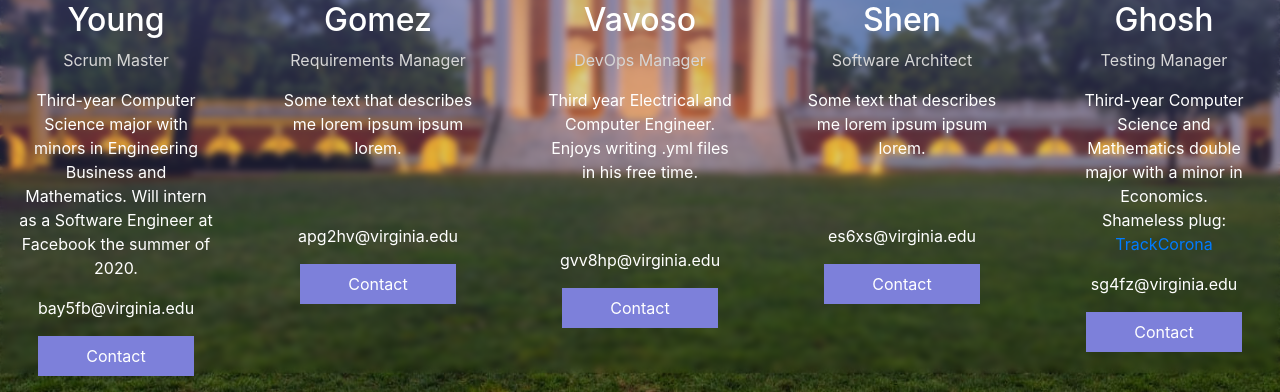
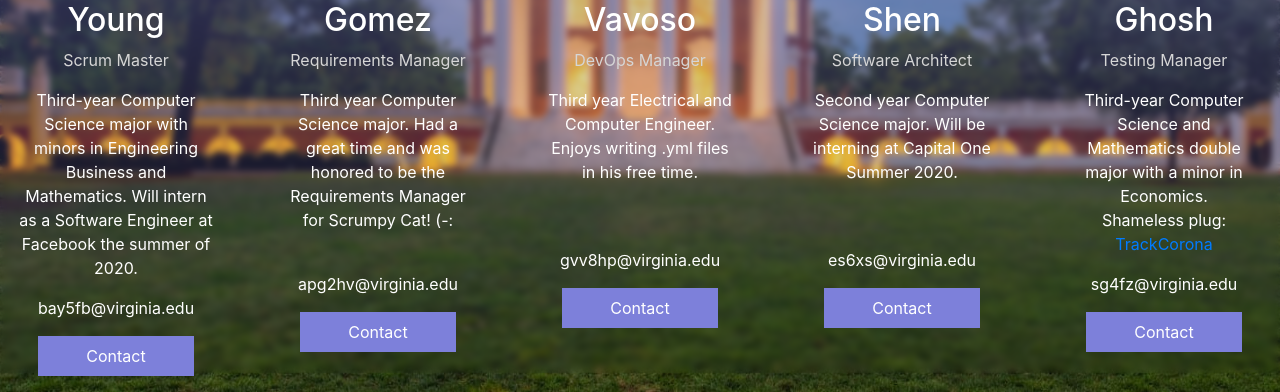
Before and after one commit to alexagomez/quick-tutor-project, a Django app: page /about in a window 1280 px wide. Shown: the part 427-819 px from the top of the page. Run offline with Django 3.2, Linux system fonts and the light colour scheme; some libraries are stand-ins or nearby versions.

Commit message:
all bios

```diff
--- a/QuickTutor/templates/QuickTutor/about.html
+++ b/QuickTutor/templates/QuickTutor/about.html
@@ -111,7 +111,8 @@
                     <h2>Alexa Gomez</h2>
                     <p class="title">Requirements Manager</p>
                     <p>
-                        Some text that describes me lorem ipsum ipsum lorem. <br><br><br>
+                        Third year Computer Science major.
+                        Had a great time and was honored to be the Requirements Manager for Scrumpy Cat! (-: <br><br>
                     </p>
                     <p>apg2hv@virginia.edu</p>
                     <a href="mailto:apg2hv@virginia.edu"><button class="button">Contact</button></a>
@@ -141,7 +142,8 @@
                     <h2>Edward Shen</h2>
                     <p class="title">Software Architect</p>
                     <p>
-                        Some text that describes me lorem ipsum ipsum lorem. <br><br><br>
+                        Second year Computer Science major.
+                        Will be interning at Capital One Summer 2020. <br><br><br>
                     </p>
                     <p>es6xs@virginia.edu</p>
                     <a href="mailto:es6xs@virginia.edu"><button class="button">Contact</button></a>
```
